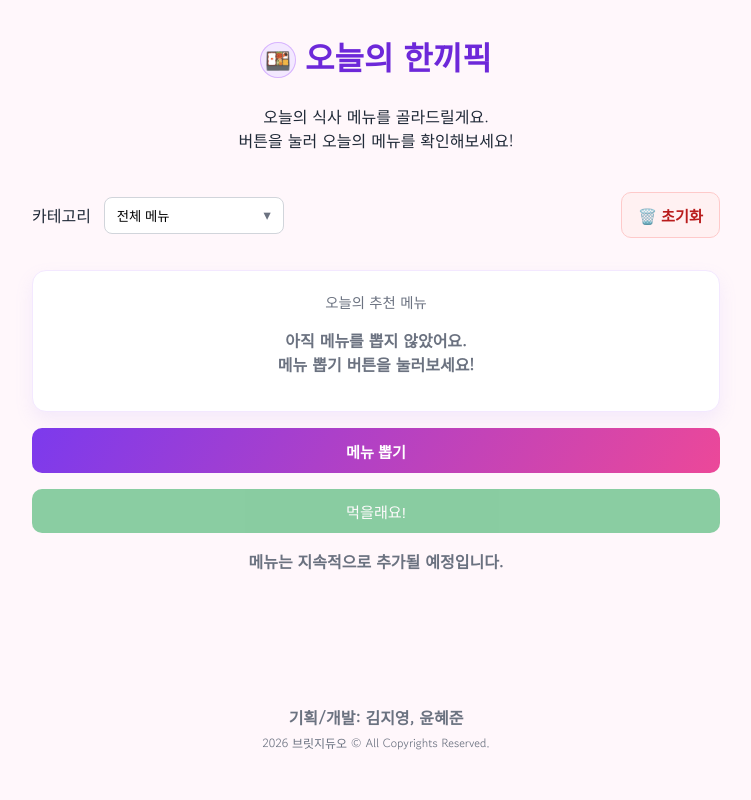
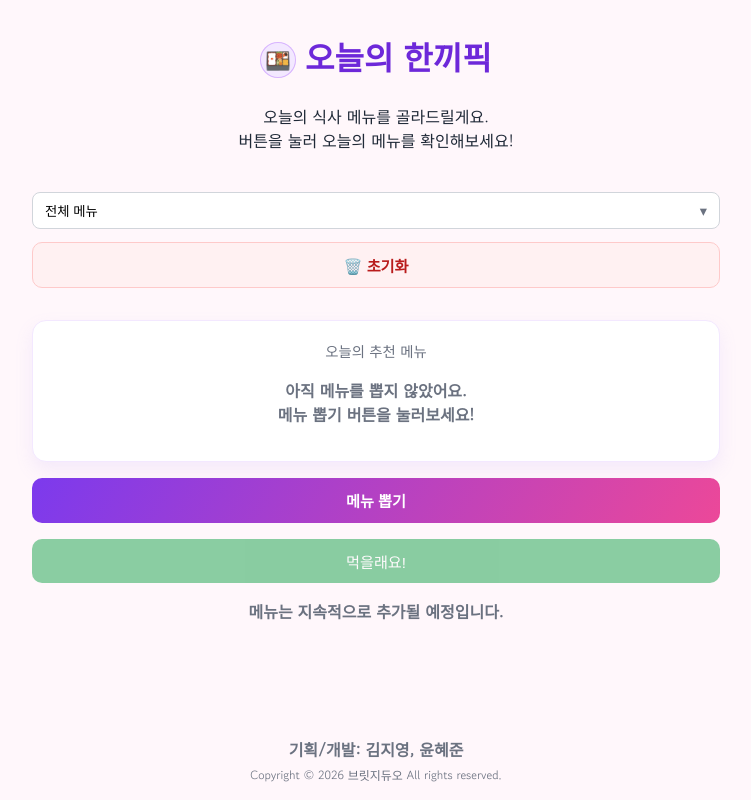
Before and after one commit to jaykim19/lunch_recommendation_app, a Vue app: page / in a window 1280 px wide. Shown: the whole page, without its empty margins (264-1015 px from the left). Built offline with nearby package versions, Linux system fonts and the light colour scheme.

Commit message:
changed some layouts, modified copyright text

```diff
--- a/src/styles.css
+++ b/src/styles.css
@@ -23,7 +23,7 @@ li {
   flex-direction: column;
   max-width: 720px;
   margin: 0 auto;
-  padding: 2rem 1rem 3rem;
+  padding: 2rem 1rem 0.8rem;
 }
 
 .hero {
@@ -66,7 +66,8 @@ li {
 
 .category-select-wrap {
   position: relative;
-  min-width: 180px;
+  /* min-width: 180px; */
+  min-width: 100%;
 }
 
 .category-select-trigger {
@@ -184,6 +185,7 @@ li {
   color: #b91c1c;
   font-weight: 700;
   transition: transform 0.15s ease, box-shadow 0.15s ease, background 0.15s ease;
+  width: 100%;
 }
 
 .reset-btn:hover {
@@ -251,7 +253,8 @@ li {
 
 .app-footer {
   margin-top: auto;
-  padding-top: 3rem;
+  padding-top: 4.5rem;
+  padding-bottom: 0.2rem;
   text-align: center;
   color: #6b7280;
 }
@@ -269,5 +272,6 @@ li {
 @media (max-width: 560px) {
   .reset-btn {
     margin-left: 0;
+    min-width: 100%;
   }
 }
--- a/src/views/HomeView.vue
+++ b/src/views/HomeView.vue
@@ -78,7 +78,7 @@ function onEscapeKeyDown(event) {
     </header>
 
     <section class="toolbar">
-      <label for="">카테고리</label>
+      <!-- <label for="">카테고리</label> -->
       <div ref="categorySelectRef" class="category-select-wrap">
         <button
           id="category-select-trigger"
@@ -127,7 +127,7 @@ function onEscapeKeyDown(event) {
 
     <footer class="app-footer">
       <p class="creator-text">기획/개발: 김지영, 윤혜준</p>
-      <p class="copyright-text">2026 브릿지듀오 &copy; All Copyrights Reserved.</p>
+      <p class="copyright-text">Copyright &copy; 2026 브릿지듀오  All rights reserved.</p>
     </footer>
   </main>
 </template>
```
